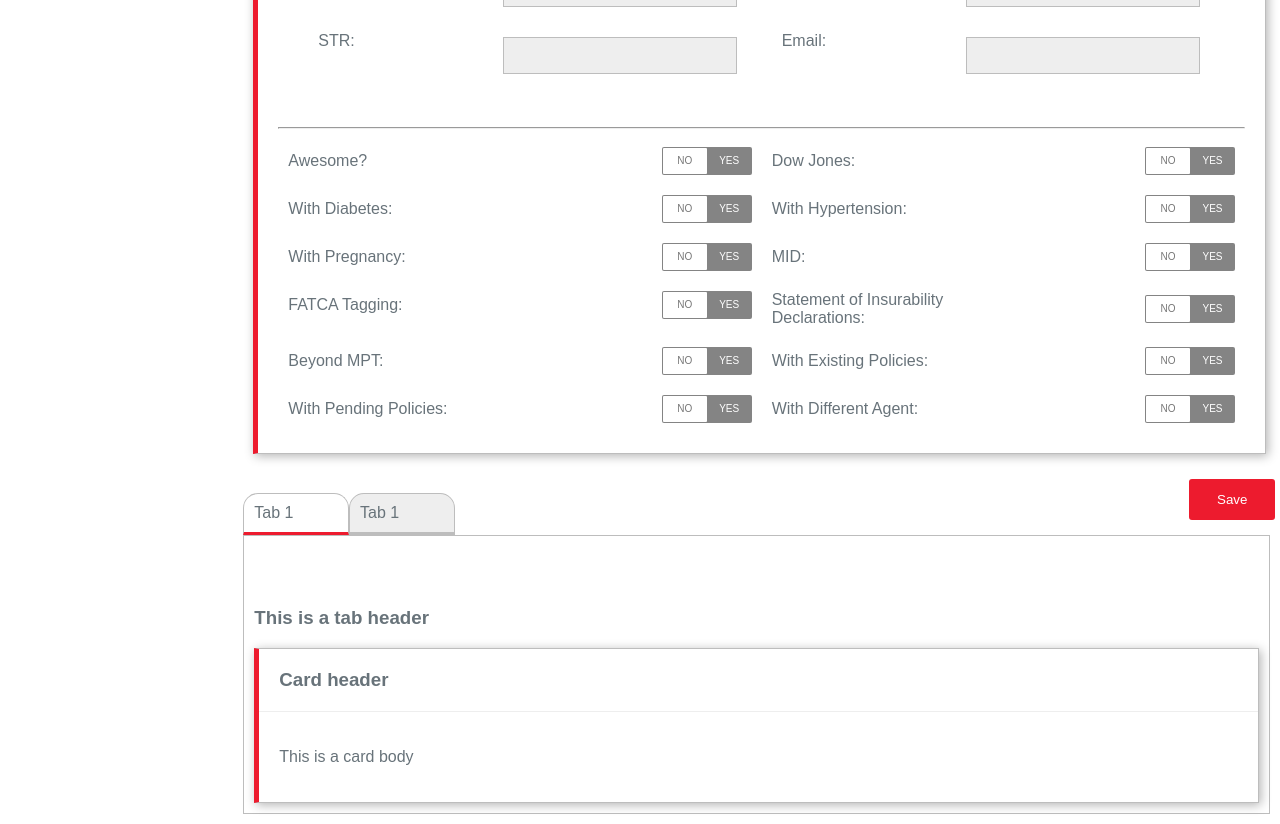
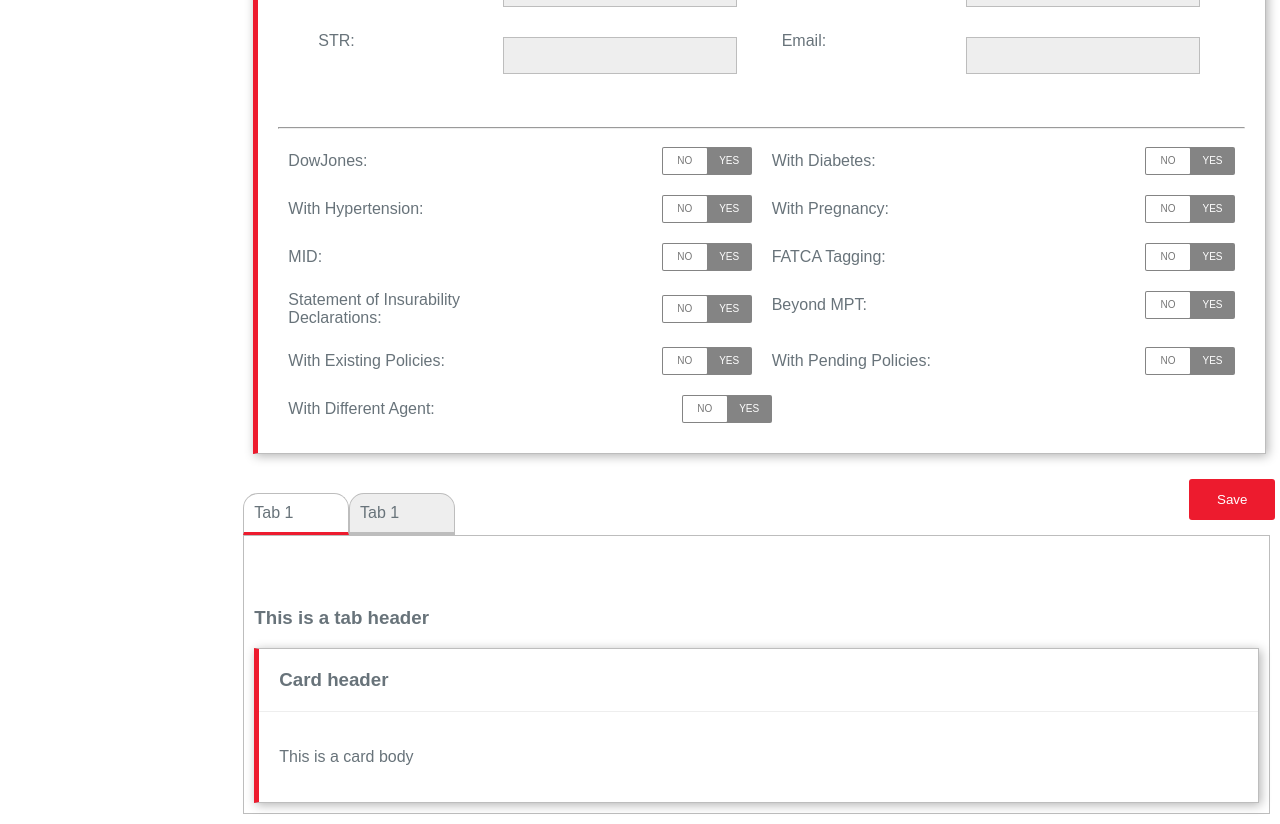
Before and after one commit to questronix/bpm-pl-ui, a React (Create React App) app: page / in a window 1280 px wide. Shown: the part 1800-2624 px from the top of the page. Built offline with nearby package versions, Linux system fonts and the light colour scheme; some icons are missing.

Commit message:
Fix checkbox addons state and event handling Add checkbox component

```diff
--- a/src/modules/policy/component/Fatca.js
+++ b/src/modules/policy/component/Fatca.js
@@ -1,6 +1,7 @@
 import React, { Component } from 'react';
 import InsuredInformation from './InsuredInformation';
 import CheckBoxAddon from '../../../shared/component/checkbox/CheckBoxAddon';
+import CheckBox from '../../../shared/component/checkbox/CheckBox';
 
 class Fatca extends Component {
   constructor(props) {
@@ -8,6 +9,8 @@ class Fatca extends Component {
     this.state = {
       soi: false,
       soiText: '',
+      differentAgent: false,
+      differentAgentText: '',
       fatca: '',
       placeOfSigning: '',
       withDiabetes: false,
@@ -98,19 +101,12 @@ class Fatca extends Component {
     });
   }
 
-  handleToggleChange(value) {
-    // const target = event.target;
-    // const name = target.name;
-    // const value = target.value;
-
-    // This will convert string to boolean
+  handleToggleChange(name, value) {
     const val = (value === "true") ? true : false;
 
-    alert(val);
-
-    // this.setState({
-    //   [name]: !val
-    // });
+    this.setState({
+      [name]: !val
+    });
   }
 
   handleMultiSelectChange(event) {
@@ -154,12 +150,25 @@ class Fatca extends Component {
                 </h2>
               </div>
               <div className="card-body">
-                <InsuredInformation insured={this.props.insured}/>
+                <InsuredInformation insured={this.props.insured} />
                 <hr />
                 <div className="flex-container flex-wrap ">
-                  <CheckBoxAddon label="Awesome?" val={this.state.soi} onChange={this.handleRadioChange}>
-                      <input type="text" className="col"/>
+                  <CheckBox label="DowJones:" cName="dowJones"/>
+                  <CheckBox label="With Diabetes:" cName="withDiabetes"/>
+                  <CheckBox label="With Hypertension:" cName="withHypertension"/>
+                  <CheckBox label="With Pregnancy:" cName="withPregnancy"/>
+                  <CheckBox label="MID:" cName="mid"/>
+                  <CheckBox label="FATCA Tagging:" cName="fatcaTagging"/>
+                  <CheckBoxAddon label="Statement of Insurability Declarations:" cVal={this.state.soi} cName="soi" onToggleChange={this.handleToggleChange}>
+                      <input type="text" className="col" name="soiText" value={this.state.soiText} onChange={this.handleInputChange}/>
                   </CheckBoxAddon>
+                  <CheckBox label="Beyond MPT:" cName="beyondMPT"/>
+                  <CheckBox label="With Existing Policies:" cName="withExistingPolicies"/>
+                  <CheckBox label="With Pending Policies:" cName="withPendingPolicies"/>
+                  <CheckBoxAddon label="With Different Agent:" cVal={this.state.differentAgent} cName="differentAgent" onToggleChange={this.handleToggleChange}>
+                      <input type="number" className="col" name="differentAgentText" value={this.state.differentAgentText} onChange={this.handleInputChange}/>
+                  </CheckBoxAddon>
+{/*
                   <div className="can-toggle col xl-6 l-6 m-6 s-12 xs-12 can-toggle--size-small">
                     <input
                       id="dowJones"
@@ -222,19 +231,9 @@ class Fatca extends Component {
                       <div className="col xl-6 l-6 m-6 s-12 xs-12 no-padding can-toggle__switch" data-checked="Yes" data-unchecked="No"></div>
                     </label>
                   </div>
-                  <div className="can-toggle col xl-6 l-6 m-6 s-12 xs-12 can-toggle--size-small">
-                    <input
-                      id="soi"
-                      type="checkbox"
-                      name="soi"
-                      value={this.state.soi}
-                      checked={this.state.statementOfInsurablity}
-                      onChange={this.handleRadioChange} />
-                    <label className="flex f-justify-space-between" htmlFor="soi">
-                      <div className="col xl-6 l-6 m-6 s-12 xs-12 no-padding can-toggle__label-text">Statement of Insurability Declarations:</div>
-                      <div className="col xl-6 l-6 m-6 s-12 xs-12 no-padding can-toggle__switch" data-checked="Yes" data-unchecked="No"></div>
-                    </label>
-                  </div>
+                  <CheckBoxAddon label="Statement of Insurability Declarations:" cVal={this.state.soi} cName="soi" onToggleChange={this.handleToggleChange}>
+                      <input type="text" className="col" name="soiText" value={this.state.soiText} onChange={this.handleInputChange}/>
+                  </CheckBoxAddon>
                   <div className="can-toggle col xl-6 l-6 m-6 s-12 xs-12 can-toggle--size-small">
                     <input
                       id="beyondMPT"
@@ -268,17 +267,9 @@ class Fatca extends Component {
                       <div className="col xl-6 l-6 m-6 s-12 xs-12 no-padding can-toggle__switch" data-checked="Yes" data-unchecked="No"></div>
                     </label>
                   </div>
-                  <div className="can-toggle col xl-6 l-6 m-6 s-12 xs-12 can-toggle--size-small">
-                    <input
-                      id="WithDifferentAgent"
-                      type="checkbox"
-                      name="WithDifferentAgent"
-                      value="false" />
-                    <label className="flex f-justify-space-between" htmlFor="WithDifferentAgent">
-                      <div className="col xl-6 l-6 m-6 s-12 xs-12 no-padding can-toggle__label-text">With Different Agent:</div>
-                      <div className="col xl-6 l-6 m-6 s-12 xs-12 no-padding can-toggle__switch" data-checked="Yes" data-unchecked="No"></div>
-                    </label>
-                  </div>
+                  <CheckBoxAddon label="With Different Agent:" cVal={this.state.differentAgent} cName="differentAgent" onToggleChange={this.handleToggleChange}>
+                      <input type="number" className="col" name="differentAgentText" value={this.state.differentAgentText} onChange={this.handleInputChange}/>
+                  </CheckBoxAddon> */}
 
                     {/* TODO: Tentative display. Will confirm this to sir mic */}
                     {/* <hr/> */}
--- a/src/modules/policy/component/Policy.js
+++ b/src/modules/policy/component/Policy.js
@@ -15,6 +15,7 @@ class Policy extends Component {
       insured: {},
       selectedTransaction: '',
       transactionCheckList: [],
+      statementOfInsurability: false,
       isSearching: false,
     }
     this.handleTransactionChange = this.handleTransactionChange.bind(this);
@@ -30,12 +31,12 @@ class Policy extends Component {
       transactionCheckList: [
         {
           id: 1,
-          isChecked: true,
+          isChecked: false,
           label: 'Health Statement Form (HSF)',
         },
         {
           id: 2,
-          isChecked: true,
+          isChecked: false,
           label: 'U/W routine requirements',
         },
         {
@@ -220,7 +221,9 @@ class Policy extends Component {
         </div>
         <div className="col xl-10 l-10 m-10 s-11 xs-11 margin-top-90">
           <h1 className="font-prulife">Policy Information</h1>
-           <SearchPolicyForm onPolicySearchSubmit={this.handlePolicySearchSubmit} isSearching={this.state.isSearching} />
+           <SearchPolicyForm
+            onPolicySearchSubmit={this.handlePolicySearchSubmit}
+            isSearching={this.state.isSearching} />
           <PolicyInformation policy={this.state.policy} />
           <Transaction
             transactionCheckList={this.state.transactionCheckList}
--- /dev/null
+++ b/src/shared/component/checkbox/CheckBox.js
@@ -0,0 +1,23 @@
+import React, { Component } from 'react';
+
+class CheckBox extends Component {
+  render() {
+    return (
+      <div className="can-toggle col xl-6 l-6 m-6 s-12 xs-12 can-toggle--size-small">
+        <input
+          id={this.props.cName}
+          name={this.props.cName}
+          // value={this.props.cVal}
+          // checked={this.props.cVal}
+          // onChange={this.handleToggleChange}
+          type="checkbox" />
+        <label className="flex f-justify-space-between" htmlFor={this.props.cName}>
+          <div className="col xl-6 l-6 m-6 s-12 xs-12 no-padding can-toggle__label-text">{this.props.label}</div>
+          <div className="col xl-6 l-6 m-6 s-12 xs-12 no-padding can-toggle__switch" data-checked="Yes" data-unchecked="No"></div>
+        </label>
+      </div>
+    );
+  }
+}
+
+export default CheckBox;
--- a/src/shared/component/checkbox/CheckBoxAddon.js
+++ b/src/shared/component/checkbox/CheckBoxAddon.js
@@ -7,24 +7,27 @@ class CheckboxInput extends Component {
   }
 
   handleToggleChange(event) {
-    alert(event.target.value);
-    this.props.handleRadioChange(event.target.value);
+    const target = event.target;
+    const name = target.name;
+    const value = target.value;
+    this.props.onToggleChange(name, value);
   }
 
   render() {
     return(
       <div className="can-toggle col xl-6 l-6 m-6 s-12 xs-12 can-toggle--size-small">
         <input
-          type="checkbox"
-          value={this.props.val}
-          checked={this.props.val}
-          // onChange={this.handleToggleChange}
-           />
-        <label className="flex f-justify-space-between" htmlFor="soi">
+          id={this.props.cName}
+          name={this.props.cName}
+          value={this.props.cVal}
+          checked={this.props.cVal}
+          onChange={this.handleToggleChange}
+          type="checkbox" />
+        <label className="flex f-justify-space-between" htmlFor={this.props.cName}>
           <div className="col xl-6 l-6 m-6 s-12 xs-12 no-padding can-toggle__label-text">{this.props.label}</div>
           <div className="col xl-6 l-6 m-6 s-12 xs-12 no-padding can-toggle__switch" data-checked="Yes" data-unchecked="No"></div>
         </label>
-        {this.props.val ? (
+        {this.props.cVal ? (
           <Fragment>
             {this.props.children}
           </Fragment>
```
